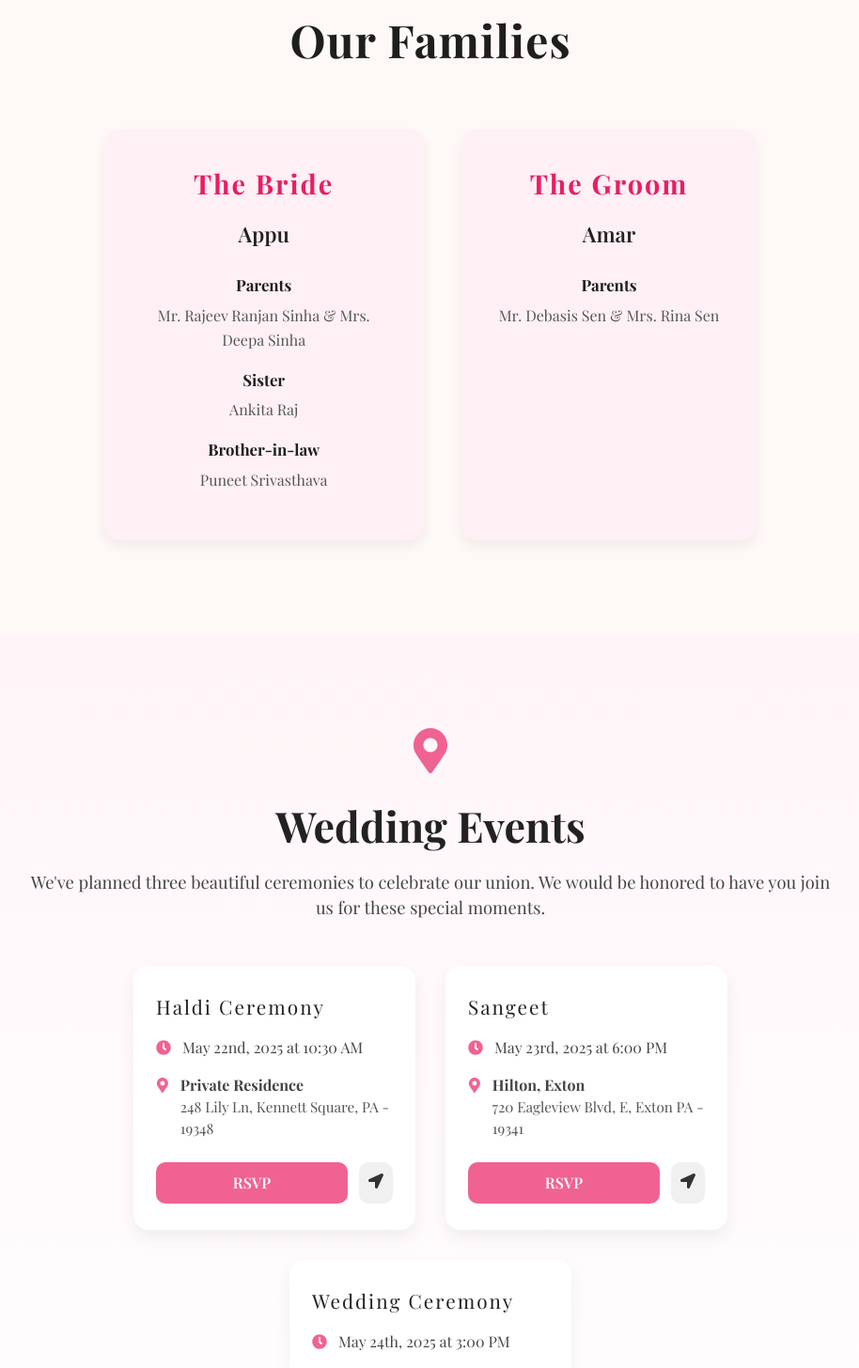
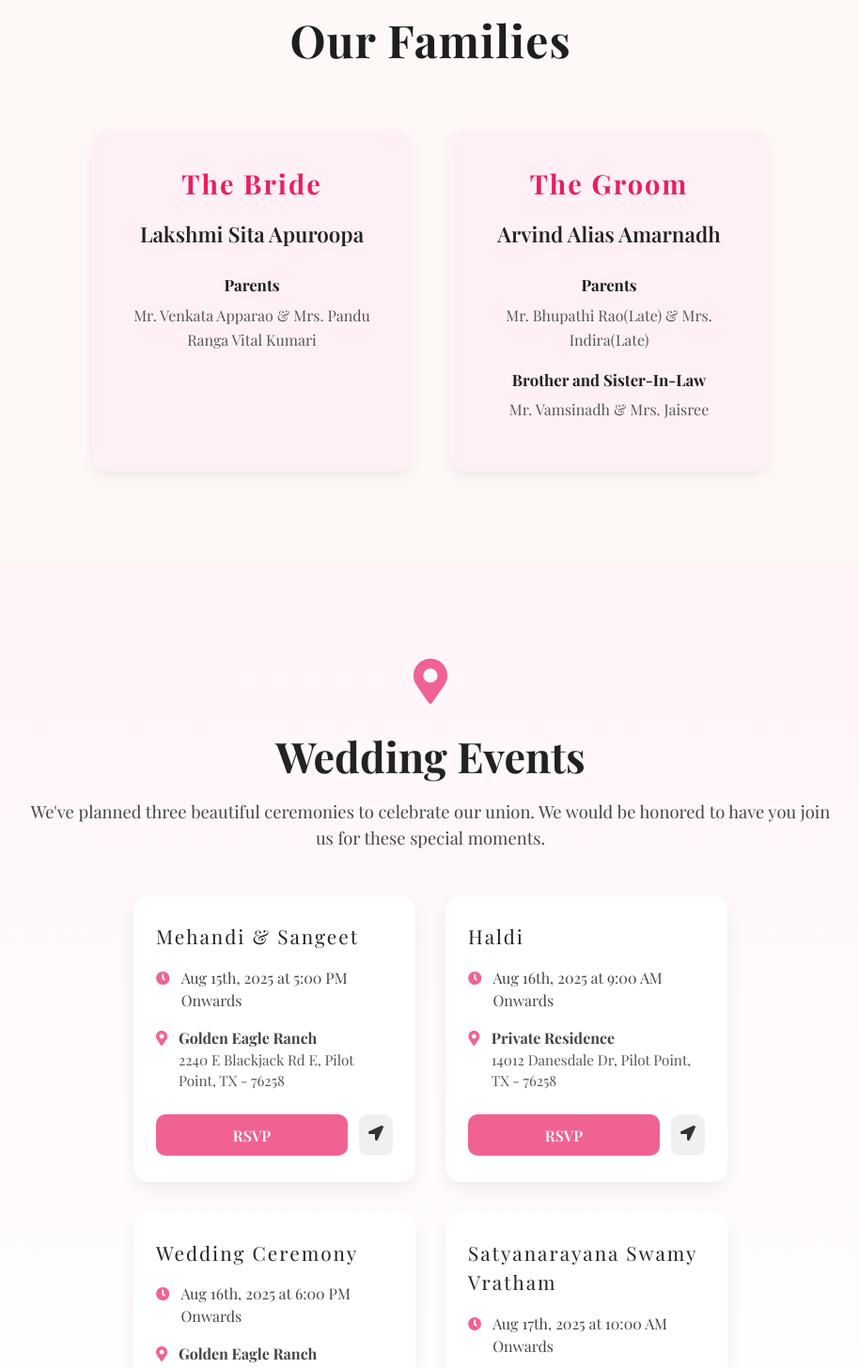
Before and after one commit to rahul732001/Wedding_website, a React (Vite) app: page / in a window 1280 px wide. Shown: the part 1330-2786 px from the top of the page at 94% size, without its empty margins (182-1096 px from the left). Built offline with nearby package versions, Linux system fonts and the light colour scheme.

Commit message:
changes done

```diff
--- a/src/config.js
+++ b/src/config.js
@@ -1,44 +1,59 @@
 const siteConfig = {
-  bride: "Appu",
-  groom: "Amar",
+  bride: "Apuroopa",
+  groom: "Arvind",
   brideFamily: {
     title: "The Bride",
-    name: "Appu",
+    name: "Lakshmi Sita Apuroopa",
     members: [
-      { role: "Parents", names: "Mr. Rajeev Ranjan Sinha & Mrs. Deepa Sinha" },
-      { role: "Sister", names: "Ankita Raj" },
-      { role: "Brother-in-law", names: "Puneet Srivasthava" },
+      {
+        role: "Parents",
+        names: "Mr. Venkata Apparao & Mrs. Pandu Ranga Vital Kumari",
+      },
     ],
   },
   groomFamily: {
     title: "The Groom",
-    name: "Amar",
-    members: [{ role: "Parents", names: "Mr. Debasis Sen & Mrs. Rina Sen" }],
+    name: "Arvind Alias Amarnadh",
+    members: [
+      {
+        role: "Parents",
+        names: "Mr. Bhupathi Rao(Late) & Mrs. Indira(Late)",
+      },
+      {
+        role: "Brother and Sister-In-Law",
+        names: "Mr. Vamsinadh & Mrs. Jaisree",
+      },
+    ],
   },
-  weddingDate: "2025-06-30T15:00:00",
+  weddingDate: "2025-08-16T23:50:00",
   events: [
     {
-      title: "Haldi Ceremony",
-      datetime: "May 22nd, 2025 at 10:30 AM",
-      venue: "Private Residence",
-      address: "248 Lily Ln, Kennett Square, PA - 19348",
-      mapLink:
-        "https://maps.google.com/?q=248+Lily+Ln,+Kennett+Square,+PA+19348",
+      title: "Mehandi & Sangeet",
+      datetime: "Aug 15th, 2025 at 5:00 PM Onwards",
+      venue: "Golden Eagle Ranch",
+      address: "2240 E Blackjack Rd E, Pilot Point, TX - 76258",
+      mapLink: "https://maps.app.goo.gl/v6dFTDY4UZovA4vS6",
     },
     {
-      title: "Sangeet",
-      datetime: "May 23rd, 2025 at 6:00 PM",
-      venue: "Hilton, Exton",
-      address: "720 Eagleview Blvd, E, Exton PA - 19341",
-      mapLink: "https://maps.google.com/?q=Hilton,+Exton,+PA",
+      title: "Haldi",
+      datetime: "Aug 16th, 2025 at 9:00 AM Onwards",
+      venue: "Private Residence",
+      address: "14012 Danesdale Dr, Pilot Point, TX - 76258",
+      mapLink: "https://maps.app.goo.gl/vFSS5hAWzzcqw6V59",
     },
     {
       title: "Wedding Ceremony",
-      datetime: "May 24th, 2025 at 3:00 PM",
+      datetime: "Aug 16th, 2025 at 6:00 PM Onwards",
+      venue: "Golden Eagle Ranch",
+      address: "2240 E Blackjack Rd E, Pilot Point, TX - 76258",
+      mapLink: "https://maps.app.goo.gl/v6dFTDY4UZovA4vS6",
+    },
+    {
+      title: "Satyanarayana Swamy Vratham",
+      datetime: "Aug 17th, 2025 at 10:00 AM Onwards",
       venue: "Private Residence",
-      address: "248 Lily Ln, Kennett Square, PA - 19348",
-      mapLink:
-        "https://maps.google.com/?q=248+Lily+Ln,+Kennett+Square,+PA+19348",
+      address: "14012 Danesdale Dr, Pilot Point, TX - 76258",
+      mapLink: "https://maps.app.goo.gl/vFSS5hAWzzcqw6V59",
     },
   ],
   // this is your Apps Script Web App URL
```
